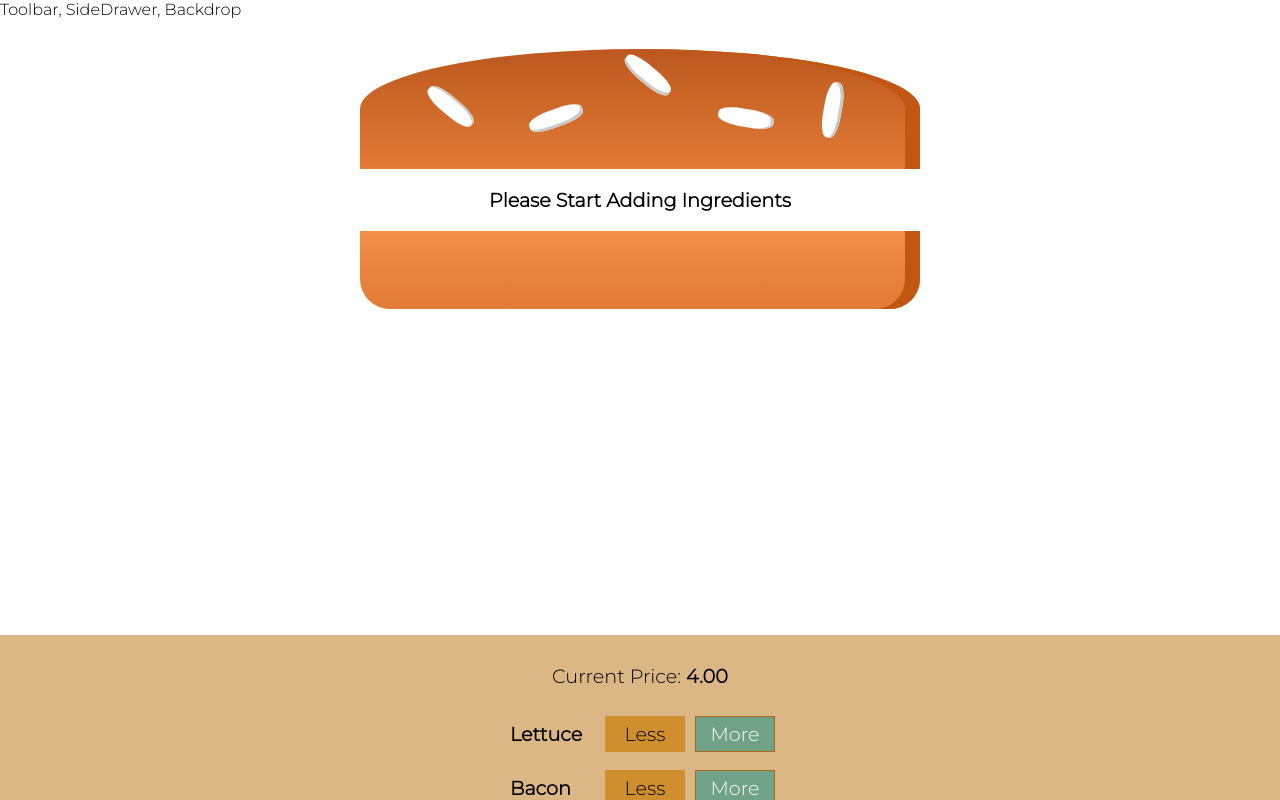
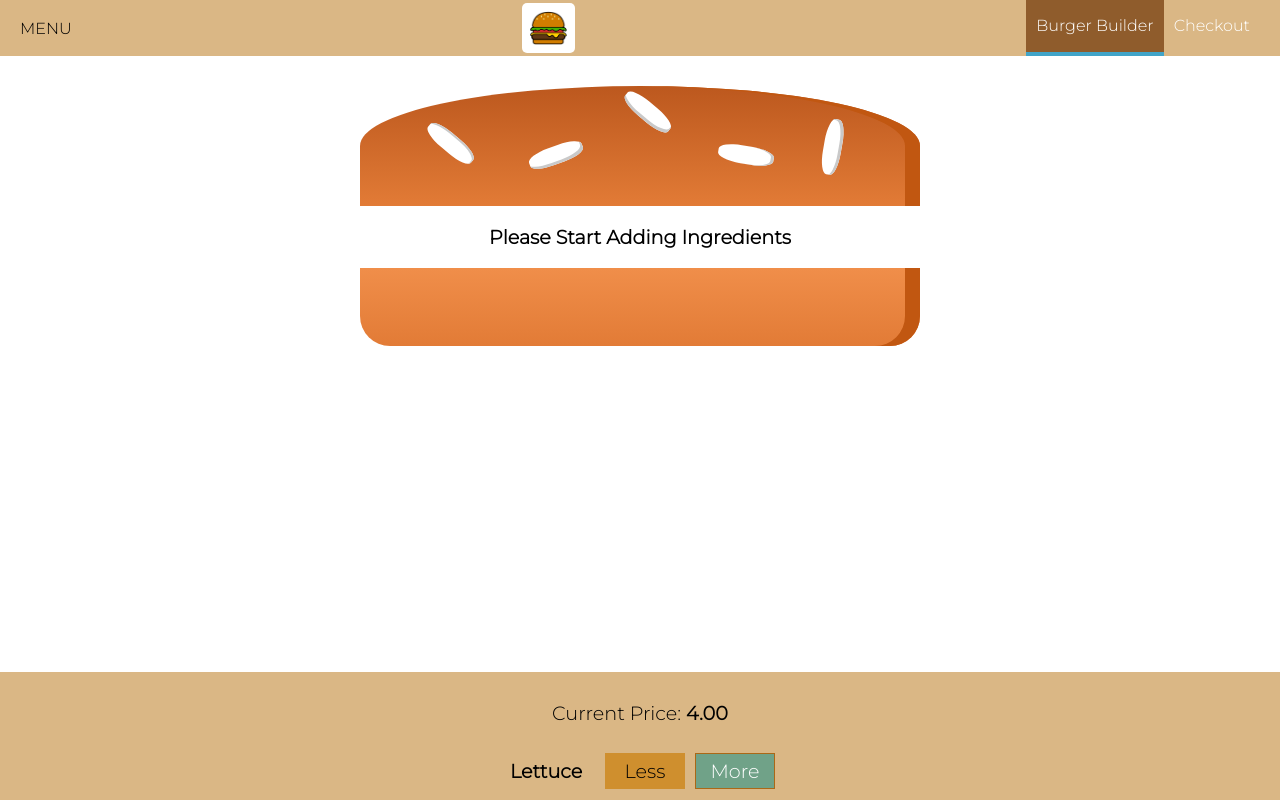
Before and after one commit to MelNesbitt12/order-up, a React (Create React App) app: page / in a window 1280 px wide. Shown: the top 800 px of the page. Built offline with nearby package versions, Linux system fonts and the light colour scheme.

Commit message:
Added Logo and NavigationItem(s) components

```diff
--- a/src/components/Layout/Layout.js
+++ b/src/components/Layout/Layout.js
@@ -1,10 +1,11 @@
 import React from 'react'
 import Aux from '../../hoc/Aux'
 import classes from './Layout.module.css'
+import Toolbar from '../Navigation/Toolbar/Toolbar'
 
 const layout = ( props ) => (
   <Aux>
-    <div>Toolbar, SideDrawer, Backdrop</div>
+    <Toolbar />
     <main className={classes.Content}>
       {props.children}
     </main>
--- a/src/components/Layout/Layout.module.css
+++ b/src/components/Layout/Layout.module.css
@@ -1,3 +1,4 @@
 .Content {
-  margin-top: 16px;
+  /* adding the height of the toolbar (56) to the margin top of content (16) */
+  margin-top: 72px;
 }
--- /dev/null
+++ b/src/components/Logo/Logo.js
@@ -0,0 +1,11 @@
+import React from 'react'
+import burgerLogo from '../../assets/images/burger.png'
+import classes from './Logo.module.css'
+
+const logo = (props) => (
+  <div className={classes.Logo}>
+    <img src={burgerLogo} alt="Order Up"/>
+  </div>
+)
+
+export default logo
--- /dev/null
+++ b/src/components/Logo/Logo.module.css
@@ -0,0 +1,11 @@
+.Logo {
+  background-color: white;
+  padding: 8px;
+  height: 90%;
+  box-sizing: border-box;
+  border-radius: 5px;
+}
+
+.Logo img {
+  height: 100%;
+}
--- /dev/null
+++ b/src/components/Navigation/NavigationItems/NavigationItem/NavigationItem.js
@@ -0,0 +1,12 @@
+import React from 'react'
+import classes from './NavigationItem.module.css'
+
+const navigationItem = ( props ) => (
+  <li className={classes.NavigationItem}>
+    <a
+      href={props.link}
+      className={props.active? classes.active : null}>{props.children}</a>
+  </li>
+)
+
+export default navigationItem
--- /dev/null
+++ b/src/components/Navigation/NavigationItems/NavigationItem/NavigationItem.module.css
@@ -0,0 +1,26 @@
+.NavigationItem {
+  margin: 0;
+  box-sizing: border-box;
+  display: flex;
+  height: 100%;
+  align-items: center;
+}
+
+.NavigationItem a {
+  color: white;
+  text-decoration: none;
+  height: 100%;
+  padding: 16px 10px;
+  border-bottom: 4px solid transparent;
+  /* height should include padding and border */
+  box-sizing: border-box;
+  display: block;
+}
+
+.NavigationItem a:hover,
+.NavigationItem a:active,
+.NavigationItem a.active {
+  background-color: #8f5c2c;
+  border-bottom: 4px solid #40A4C8;
+  color: white;
+}
--- /dev/null
+++ b/src/components/Navigation/NavigationItems/NavigationItems.js
@@ -0,0 +1,12 @@
+import React from 'react'
+import classes from './NavigationItems.module.css'
+import NavigationItem from './NavigationItem/NavigationItem'
+
+const navigationItems = ( props ) => (
+  <ul className={classes.NavigationItems}>
+    <NavigationItem link='/' active={true}>Burger Builder</NavigationItem>
+    <NavigationItem link='/'>Checkout</NavigationItem>
+  </ul>
+)
+
+export default navigationItems
--- /dev/null
+++ b/src/components/Navigation/NavigationItems/NavigationItems.module.css
@@ -0,0 +1,10 @@
+.NavigationItems {
+  margin: 0;
+  padding: 0;
+  /* going to be added to an unordered list, so don't want default list style */
+  list-style: none;
+  display: flex;
+  align-items: center;
+  /* full height of toolbar */
+  height: 100%;
+}
--- /dev/null
+++ b/src/components/Navigation/Toolbar/Toolbar.js
@@ -0,0 +1,16 @@
+import React from 'react'
+import classes from './Toolbar.module.css'
+import Logo from '../../Logo/Logo'
+import NavigationItems from '../NavigationItems/NavigationItems'
+
+const toolbar = ( props ) => (
+  <header className={classes.Toolbar}>
+    <div>MENU</div>
+    <Logo />
+    <nav>
+      <NavigationItems />
+    </nav>
+  </header>
+)
+
+export default toolbar
--- /dev/null
+++ b/src/components/Navigation/Toolbar/Toolbar.module.css
@@ -0,0 +1,24 @@
+.Toolbar {
+  height: 56px;
+  width: 100%;
+  /* always at top even when scrolling */
+  position: fixed;
+  /* sit at top */
+  top: 0;
+  left: 0;
+  background-color: #dab785;
+  /* items in toolbar aligned next to each other */
+  display: flex;
+  justify-content: space-between;
+  /* how items should be aligned vertically */
+  align-items: center;
+  padding: 0 20px;
+  /* toolbar is sized correctly */
+  box-sizing: border-box;
+  /* must be lower than the number we choose for the backdrop. Backdrop should go above toolbar */
+  z-index: 90;
+}
+
+.Toolbar nav {
+  height: 100%;
+}
```
Also changed, not shown: src/assets/images/burger.png (added), src/components/Navigation/SideMenu/SideMenu.js (added), 1 other file (tests, documents, lock files or other folders).
